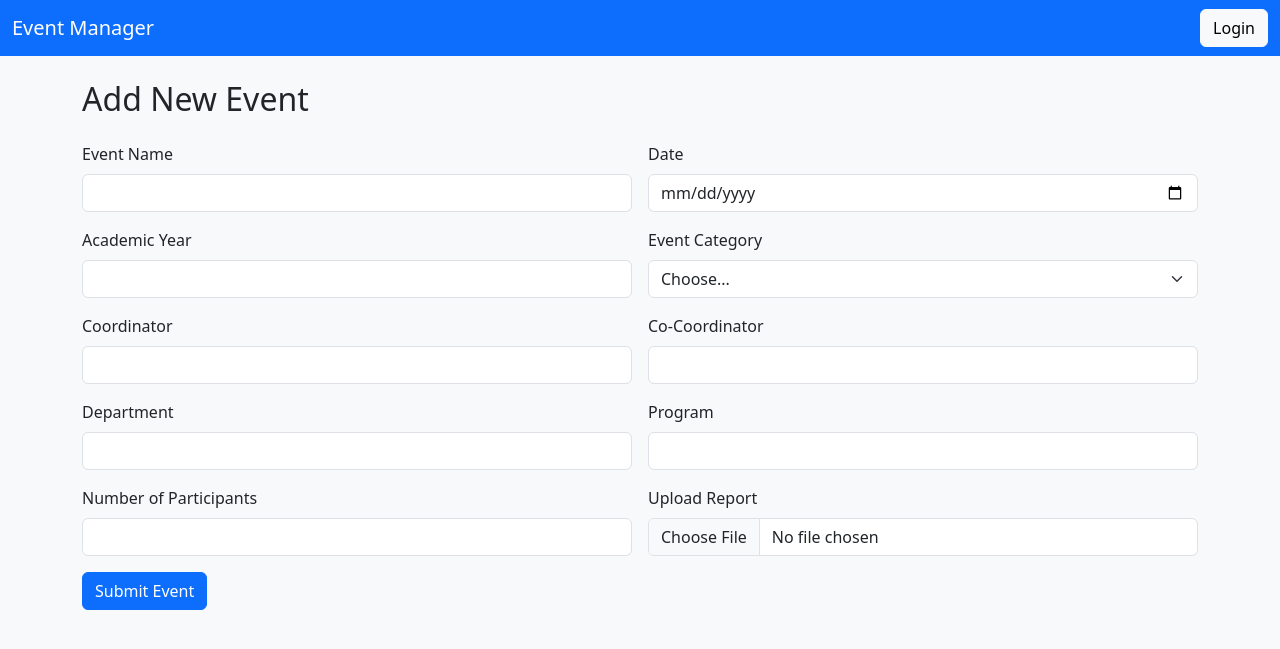
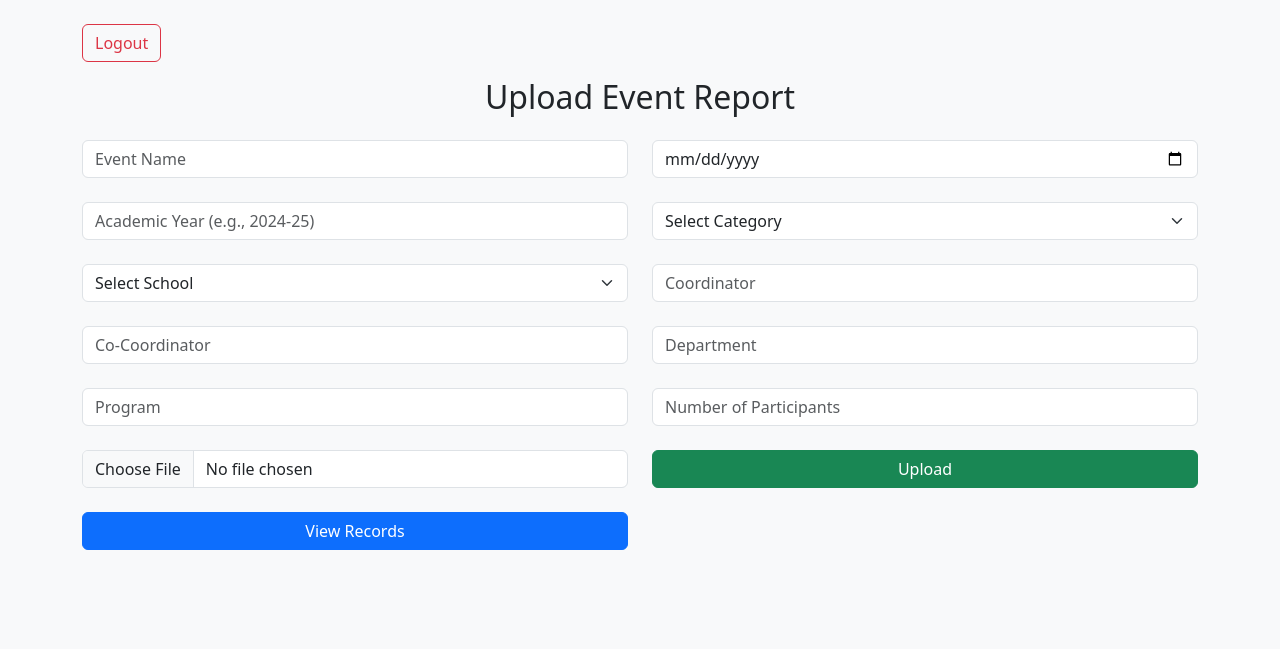
Before and after one commit to DB679/gsfc.repo, a Flask app: template templates/index.html in a window 1280 px wide. Shown: the top 649 px of the page. Run offline with Flask 3, Linux system fonts and the light colour scheme; the template is opened without the code that fills it, so the values that code supplies are empty; some libraries are stand-ins or nearby versions.

Commit message:
Updated app with new features

```diff
--- a/app.py
+++ b/app.py
@@ -6,14 +6,13 @@ app = Flask(__name__)
 app.secret_key = 'your_secret_key'
 app.config['UPLOAD_FOLDER'] = 'uploads'
 
-# Ensure folders exist
 os.makedirs('uploads', exist_ok=True)
 os.makedirs('database', exist_ok=True)
 
-# Initialize database
 def init_db():
     with sqlite3.connect('database/events.db') as conn:
-        conn.execute('''
+        cursor = conn.cursor()
+        cursor.execute('''
             CREATE TABLE IF NOT EXISTS events (
                 id INTEGER PRIMARY KEY AUTOINCREMENT,
                 name TEXT,
@@ -28,9 +27,41 @@ def init_db():
                 report_filename TEXT
             )
         ''')
+
+def drop_submitted_by_column():
+    with sqlite3.connect('database/events.db') as conn:
+        cursor = conn.cursor()
+        columns = [col[1] for col in cursor.execute("PRAGMA table_info(events)").fetchall()]
+        if 'submitted_by' in columns:
+            cursor.execute('''
+                CREATE TABLE events_new (
+                    id INTEGER PRIMARY KEY AUTOINCREMENT,
+                    name TEXT,
+                    date TEXT,
+                    academic_year TEXT,
+                    category TEXT,
+                    coordinator TEXT,
+                    cocoordinator TEXT,
+                    department TEXT,
+                    program TEXT,
+                    participants INTEGER,
+                    report_filename TEXT
+                )
+            ''')
+            cursor.execute('''
+                INSERT INTO events_new (id, name, date, academic_year, category, coordinator,
+                                        cocoordinator, department, program, participants, report_filename)
+                SELECT id, name, date, academic_year, category, coordinator,
+                       cocoordinator, department, program, participants, report_filename
+                FROM events
+            ''')
+            cursor.execute('DROP TABLE events')
+            cursor.execute('ALTER TABLE events_new RENAME TO events')
+            print("✔️ 'submitted_by' column removed successfully.")
+
 init_db()
+drop_submitted_by_column()
 
-# Login
 @app.route('/login', methods=['GET', 'POST'])
 def login():
     if request.method == 'POST':
@@ -41,25 +72,27 @@ def login():
         if role == 'admin' and username == 'admin' and password == 'admin123':
             session['user'] = username
             session['role'] = 'admin'
-            return redirect(url_for('view_records'))
-        elif role == 'user' and username == 'user' and password == 'user123':
+            return redirect(url_for('index'))
+        elif role == 'faculty' and username == 'faculty' and password == 'faculty123':
             session['user'] = username
-            session['role'] = 'user'
+            session['role'] = 'faculty'
+            return redirect(url_for('index'))
+        elif role == 'student' and username.startswith('stu') and password == 'student123':
+            session['user'] = username
+            session['role'] = 'student'
             return redirect(url_for('index'))
         else:
             flash("Invalid credentials", "danger")
     return render_template('login.html')
 
-# Logout
 @app.route('/logout')
 def logout():
     session.clear()
     return redirect(url_for('login'))
 
-# Upload Page – User Only
 @app.route('/', methods=['GET', 'POST'])
 def index():
-    if 'role' not in session or session['role'] != 'user':
+    if 'role' not in session:
         return redirect(url_for('login'))
 
     if request.method == 'POST':
@@ -78,24 +111,20 @@ def index():
             'name': request.form['name'],
             'date': request.form['date'],
             'academic_year': request.form['academic_year'],
-            'category': request.form.get('category', ''),
+            'category': request.form['category'],
             'coordinator': request.form['coordinator'],
             'cocoordinator': request.form['cocoordinator'],
             'department': request.form['department'],
             'program': request.form['program'],
-            'participants': request.form['participants'],
+            'participants': request.form['participants']
         }
 
         file = request.files['report']
         filename = file.filename
-
-        # Save to category folder
         category_folder = os.path.join(app.config['UPLOAD_FOLDER'], data['category'])
         os.makedirs(category_folder, exist_ok=True)
-
         filepath = os.path.join(category_folder, filename)
         file.save(filepath)
-
         relative_path = os.path.join(data['category'], filename)
 
         with sqlite3.connect('database/events.db') as conn:
@@ -112,31 +141,36 @@ def index():
 
     return render_template('index.html')
 
-
-# View Records – Admin Only
 @app.route('/records', methods=['GET', 'POST'])
 def view_records():
-    if 'role' not in session or session['role'] != 'admin':
+    if 'role' not in session:
         return redirect(url_for('login'))
 
-    query = ""
-    if request.method == 'POST':
-        query = request.form['search'].strip()
+    search_query = request.form.get('search', '').strip() if request.method == 'POST' else ''
+    selected_category = request.form.get('category', '') if request.method == 'POST' else ''
 
     with sqlite3.connect('database/events.db') as conn:
         cursor = conn.cursor()
-        if query:
-            cursor.execute("""
-                SELECT * FROM events
-                WHERE name LIKE ? OR category LIKE ? OR academic_year LIKE ? OR coordinator LIKE ?
-            """, (f'%{query}%', f'%{query}%', f'%{query}%', f'%{query}%'))
-        else:
-            cursor.execute("SELECT * FROM events")
+        query = "SELECT * FROM events WHERE 1=1"
+        params = []
+
+        if search_query:
+            query += " AND (name LIKE ? OR academic_year LIKE ? OR coordinator LIKE ?)"
+            like_term = f"%{search_query}%"
+            params.extend([like_term, like_term, like_term])
+
+        if selected_category and selected_category != "All":
+            query += " AND category = ?"
+            params.append(selected_category)
+
+        cursor.execute(query, params)
         events = cursor.fetchall()
 
-    return render_template('view.html', events=events, query=query)
+    categories = ["All", "Expert talk", "Alumin talk", "Workshop", "Hands on",
+                  "Sports", "Hackathon", "Cultural", "Industrial visit"]
+    return render_template('view.html', events=events, query=search_query,
+                           selected_category=selected_category, categories=categories)
 
-# Delete Record – Admin Only
 @app.route('/delete/<int:id>')
 def delete_record(id):
     if 'role' not in session or session['role'] != 'admin':
@@ -144,16 +178,10 @@ def delete_record(id):
 
     with sqlite3.connect('database/events.db') as conn:
         cursor = conn.cursor()
-
-        # Delete file
         filename = cursor.execute('SELECT report_filename FROM events WHERE id = ?', (id,)).fetchone()
         if filename and os.path.exists(os.path.join(app.config['UPLOAD_FOLDER'], filename[0])):
             os.remove(os.path.join(app.config['UPLOAD_FOLDER'], filename[0]))
-
-        # Delete record
         cursor.execute('DELETE FROM events WHERE id = ?', (id,))
-
-        # Rebuild table and reindex
         cursor.execute('CREATE TEMP TABLE events_backup AS SELECT * FROM events')
         cursor.execute('DROP TABLE events')
         cursor.execute('''
@@ -178,17 +206,14 @@ def delete_record(id):
         ''')
         cursor.execute('DROP TABLE events_backup')
 
-    flash("Record deleted successfully and IDs reindexed.", "info")
+    flash("Record deleted and IDs reindexed.", "info")
     return redirect(url_for('view_records'))
 
-# Download – Admin Only
 @app.route('/uploads/<path:filename>')
 def download_file(filename):
-    if 'role' not in session or session['role'] != 'admin':
+    if 'role' not in session:
         return redirect(url_for('login'))
     return send_from_directory(app.config['UPLOAD_FOLDER'], filename, as_attachment=True)
 
-# Run App
 if __name__ == '__main__':
-    port = int(os.environ.get('PORT', 5000))  # Use Render's PORT if available
-    app.run(debug=False, host='0.0.0.0', port=port)
+    app.run(debug=True)
--- a/templates/index.html
+++ b/templates/index.html
@@ -1,34 +1,90 @@
-{% extends "base.html" %}
-{% block content %}
-<h2 class="mb-4">Add New Event</h2>
+<!DOCTYPE html>
+<html lang="en">
+<head>
+  <meta charset="UTF-8">
+  <title>Upload Event</title>
+  <meta name="viewport" content="width=device-width, initial-scale=1">
+  <link href="https://cdn.jsdelivr.net/npm/bootstrap@5.3.0/dist/css/bootstrap.min.css" rel="stylesheet">
+</head>
+<body class="bg-light">
+<div class="container mt-4">
+
+  <!-- Top-left logout button -->
+  <div class="row mb-3">
+    <div class="col text-start">
+      <a href="{{ url_for('logout') }}" class="btn btn-outline-danger">Logout</a>
+    </div>
+  </div>
+
+  <h2 class="text-center mb-4">Upload Event Report</h2>
+
   {% with messages = get_flashed_messages(with_categories=true) %}
     {% for category, message in messages %}
-    <div class="alert alert-{{ category }} alert-dismissible fade show mt-2" role="alert">
+      <div class="alert alert-{{ category }} alert-dismissible fade show" role="alert">
         {{ message }}
-      <button type="button" class="btn-close" data-bs-dismiss="alert" aria-label="Close"></button>
+        <button type="button" class="btn-close" data-bs-dismiss="alert"></button>
       </div>
     {% endfor %}
   {% endwith %}
 
-<form method="POST" enctype="multipart/form-data" class="row g-3">
-    <div class="col-md-6"><label class="form-label">Event Name</label><input name="name" class="form-control" required></div>
-    <div class="col-md-6"><label class="form-label">Date</label><input name="date" type="date" class="form-control" required></div>
-    <div class="col-md-6"><label class="form-label">Academic Year</label><input name="academic_year" class="form-control" required></div>
+  <form method="POST" enctype="multipart/form-data" class="row g-4">
     <div class="col-md-6">
-        <label class="form-label">Event Category</label>
+      <input type="text" name="name" class="form-control" placeholder="Event Name" required>
+    </div>
+    <div class="col-md-6">
+      <input type="date" name="date" class="form-control" required>
+    </div>
+    <div class="col-md-6">
+      <input type="text" name="academic_year" class="form-control" placeholder="Academic Year (e.g., 2024-25)" required>
+    </div>
+    <div class="col-md-6">
       <select name="category" class="form-select" required>
-            <option selected disabled>Choose...</option>
-            <option>Expert talk</option><option>Alumni talk</option><option>Workshop</option>
-            <option>Hands on</option><option>Sports</option><option>Hackathon</option>
-            <option>Cultural</option><option>Industrial visit</option>
+        <option value="">Select Category</option>
+        <option>Expert talk</option>
+        <option>Alumin talk</option>
+        <option>Workshop</option>
+        <option>Hands on</option>
+        <option>Sports</option>
+        <option>Hackathon</option>
+        <option>Cultural</option>
+        <option>Industrial visit</option>
       </select>
     </div>
-    <div class="col-md-6"><label class="form-label">Coordinator</label><input name="coordinator" class="form-control" required></div>
-    <div class="col-md-6"><label class="form-label">Co-Coordinator</label><input name="cocoordinator" class="form-control" required></div>
-    <div class="col-md-6"><label class="form-label">Department</label><input name="department" class="form-control" required></div>
-    <div class="col-md-6"><label class="form-label">Program</label><input name="program" class="form-control" required></div>
-    <div class="col-md-6"><label class="form-label">Number of Participants</label><input name="participants" type="number" class="form-control" required></div>
-    <div class="col-md-6"><label class="form-label">Upload Report</label><input name="report" type="file" class="form-control" required></div>
-    <div class="col-12"><button type="submit" class="btn btn-primary">Submit Event</button></div>
+    <div class="col-md-6">
+      <select name="school" class="form-select" required>
+        <option value="">Select School</option>
+        <option>School Of Technology</option>
+        <option>School Of Management</option>
+        <option>School Of Science</option>
+      </select>
+    </div>
+    <div class="col-md-6">
+      <input type="text" name="coordinator" class="form-control" placeholder="Coordinator" required>
+    </div>
+    <div class="col-md-6">
+      <input type="text" name="cocoordinator" class="form-control" placeholder="Co-Coordinator" required>
+    </div>
+    <div class="col-md-6">
+      <input type="text" name="department" class="form-control" placeholder="Department" required>
+    </div>
+    <div class="col-md-6">
+      <input type="text" name="program" class="form-control" placeholder="Program" required>
+    </div>
+    <div class="col-md-6">
+      <input type="number" name="participants" class="form-control" placeholder="Number of Participants" required>
+    </div>
+    <div class="col-md-6">
+      <input type="file" name="report" class="form-control" required>
+    </div>
+
+    <div class="col-md-6">
+      <button type="submit" class="btn btn-success w-100">Upload</button>
+    </div>
+    <div class="col-md-6">
+      <a href="{{ url_for('view_records') }}" class="btn btn-primary w-100">View Records</a>
+    </div>
   </form>
-{% endblock %}
+</div>
+<script src="https://cdn.jsdelivr.net/npm/bootstrap@5.3.0/dist/js/bootstrap.bundle.min.js"></script>
+</body>
+</html>
```
Also changed, not shown: templates/login.html (+32 -14 lines), templates/view.html (+80 -14 lines), database/events.db, events.db (deleted), 3 other files. Lines whose indentation alone changed are shown as unchanged.
